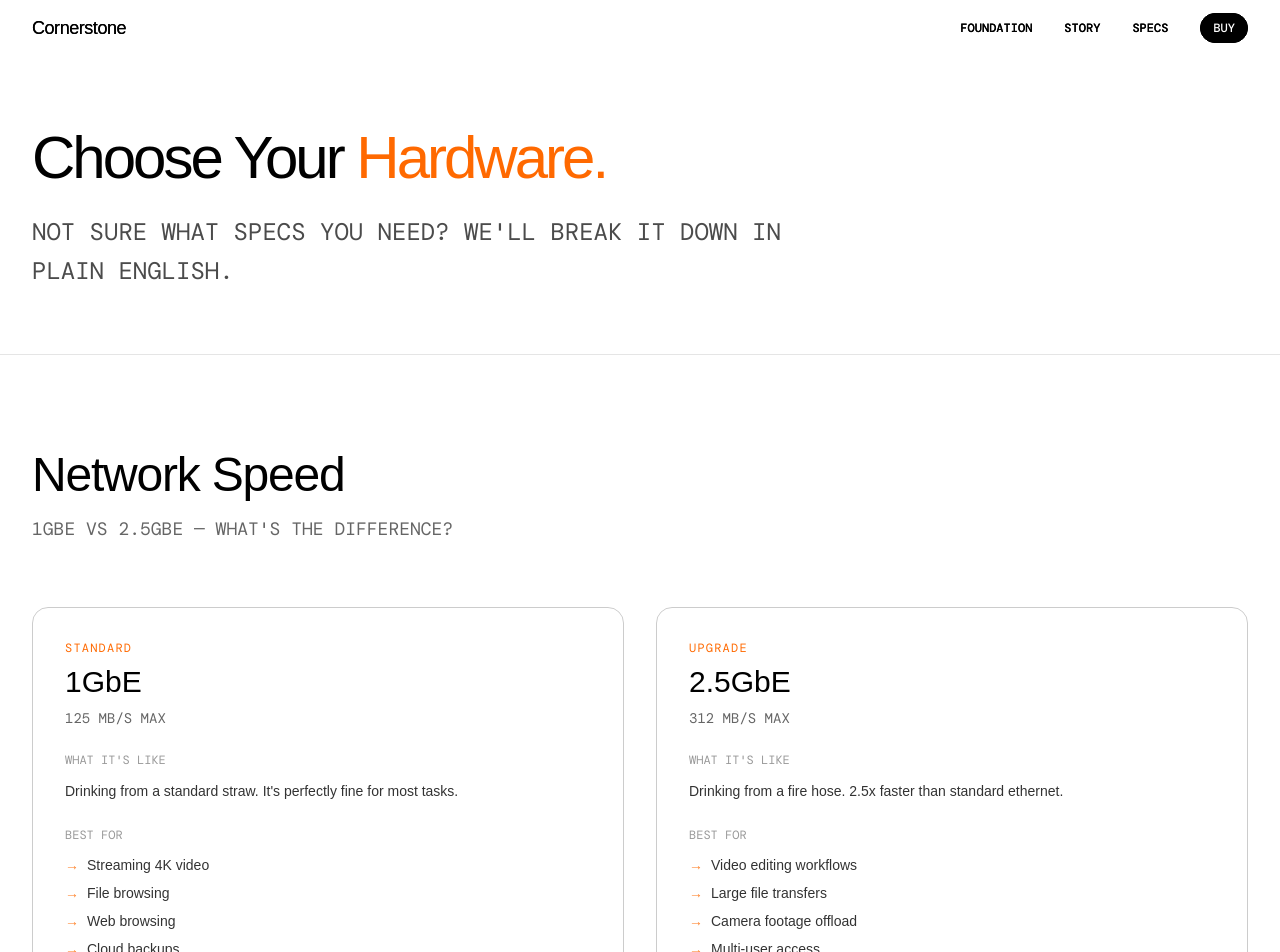
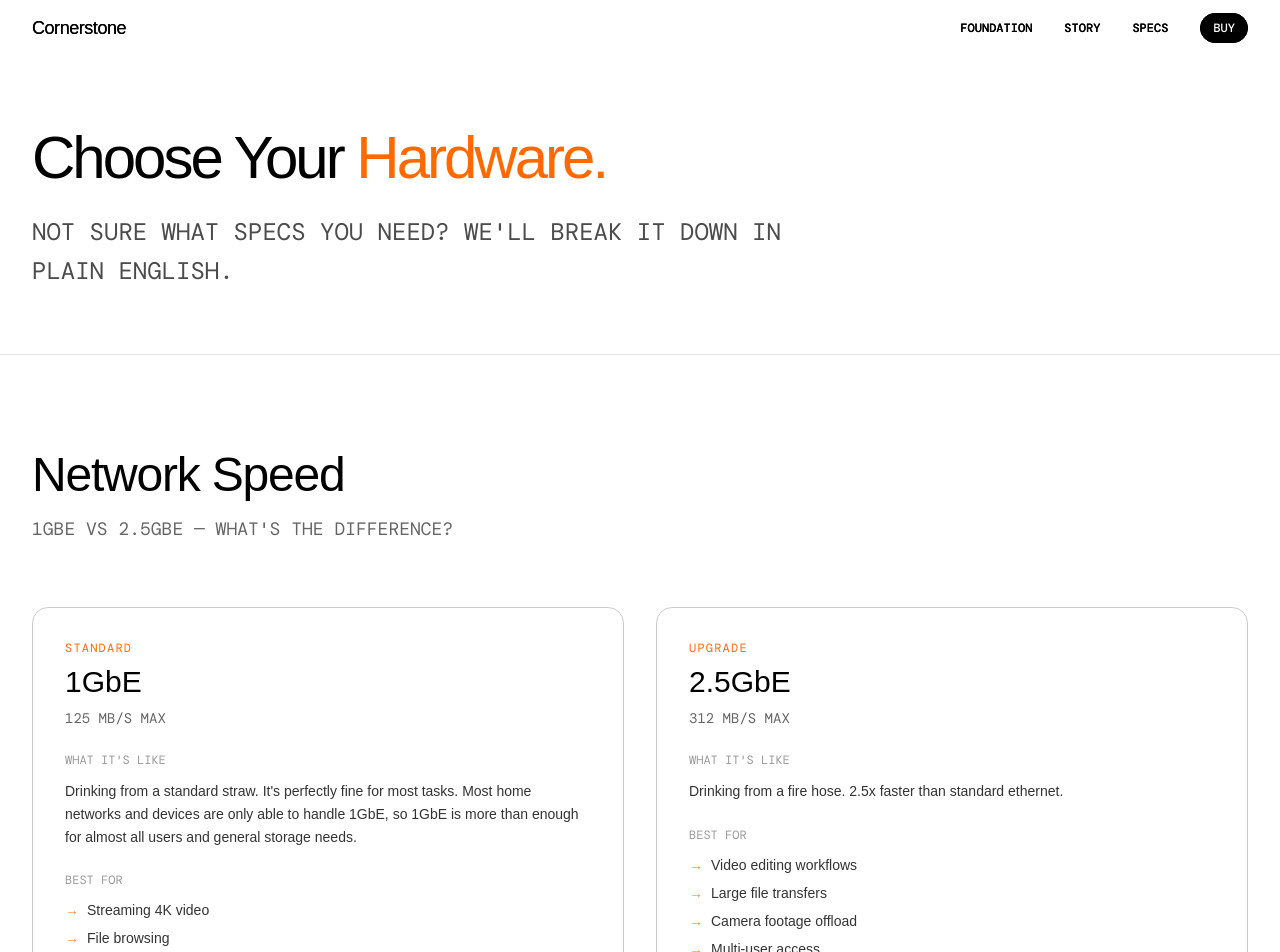
Before and after one commit to grsszne/cornerstonesh, a Next.js app: page /foundation/guide in a window 1280 px wide. Shown: the top 952 px of the page. Built offline with nearby package versions, Linux system fonts and the light colour scheme; a web font is replaced by a local one.

Commit message:
Slight text changes.

```diff
--- a/src/app/foundation/guide/page.js
+++ b/src/app/foundation/guide/page.js
@@ -55,7 +55,7 @@ export default function GuidePage() {
                   <div>
                     <div className="text-xs font-mono uppercase opacity-40 mb-3">What It's Like</div>
                     <p className="text-sm opacity-80 leading-relaxed">
-                      Drinking from a standard straw. It's perfectly fine for most tasks.
+                      Drinking from a standard straw. It's perfectly fine for most tasks. Most home networks and devices are only able to handle 1GbE, so 1GbE is more than enough for almost all users and general storage needs.
                     </p>
                   </div>
 
```
